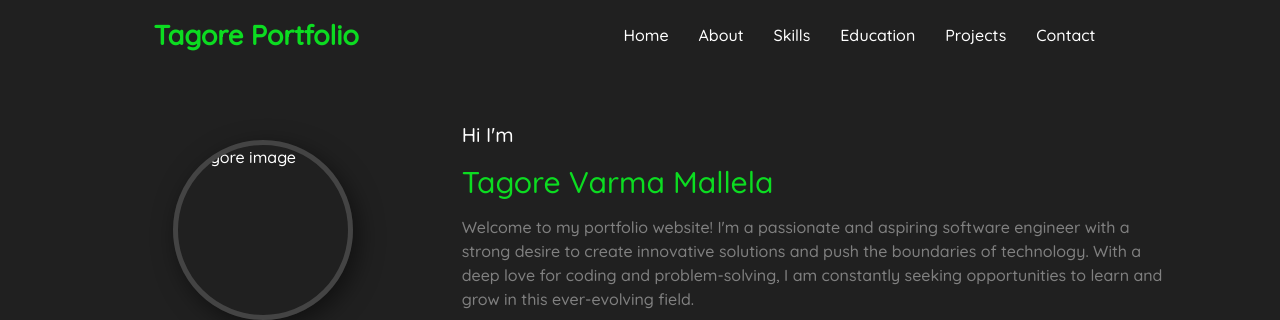
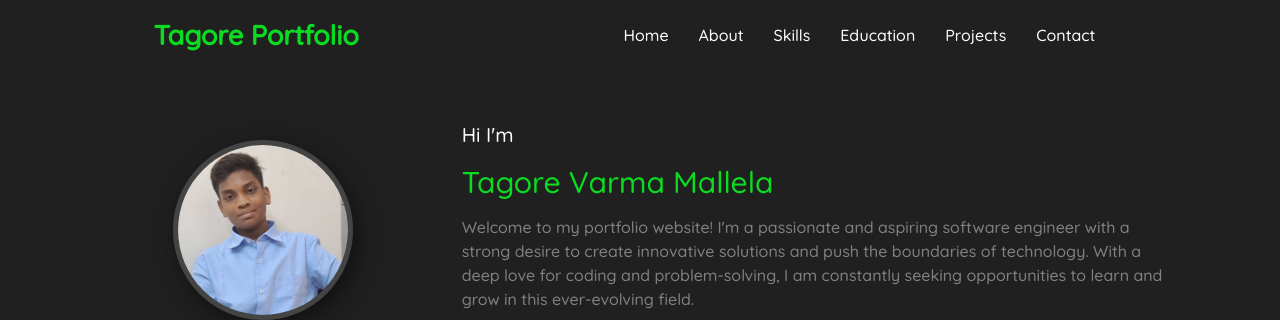
Before and after one commit to tagoremtv/portfolio, a plain HTML site: page index.html in a window 1280 px wide. Shown: the top 320 px of the page. Drawn offline with nearby package versions, Linux system fonts and the light colour scheme.

Commit message:
Update index.html
updated image files names

```diff
--- a/index.html
+++ b/index.html
@@ -5,7 +5,7 @@
     <meta charset="UTF-8">
     <meta name="viewport" content="width=device-width, initial-scale=1.0">
     <title>Tagore Varma Portfolio</title>
-    <link rel="icon" href="images/smile.png"/>
+    <link rel="icon" href="smile.png"/>
     <link href="https://fonts.googleapis.com/css2?family=Open+Sans:wght@600&family=Sora:wght@600&display=swap"
         rel="stylesheet">
     <link
@@ -38,7 +38,7 @@
     </header>
     <div class="container" id="home">
         <div class="left hidden">
-            <div class="image"><img src="images/tagore.jpg" alt="tagore image"></div>
+            <div class="image"><img src="tagore.jpg" alt="tagore image"></div>
             <div class="social-icons">
                 <span
                     style="padding: 1px 0px; font-size: 20px; cursor: pointer;transition: color 0.3s;margin:0px 8px;color: white;"
```
